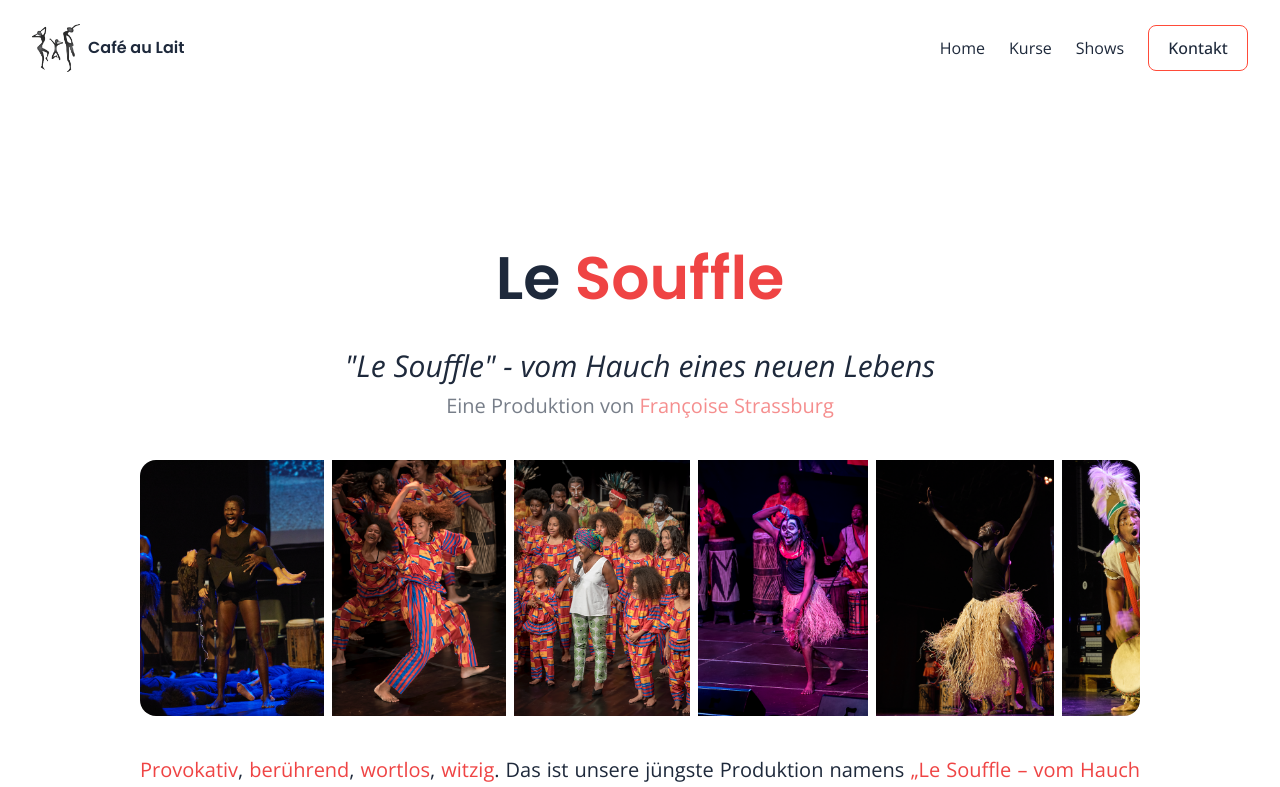
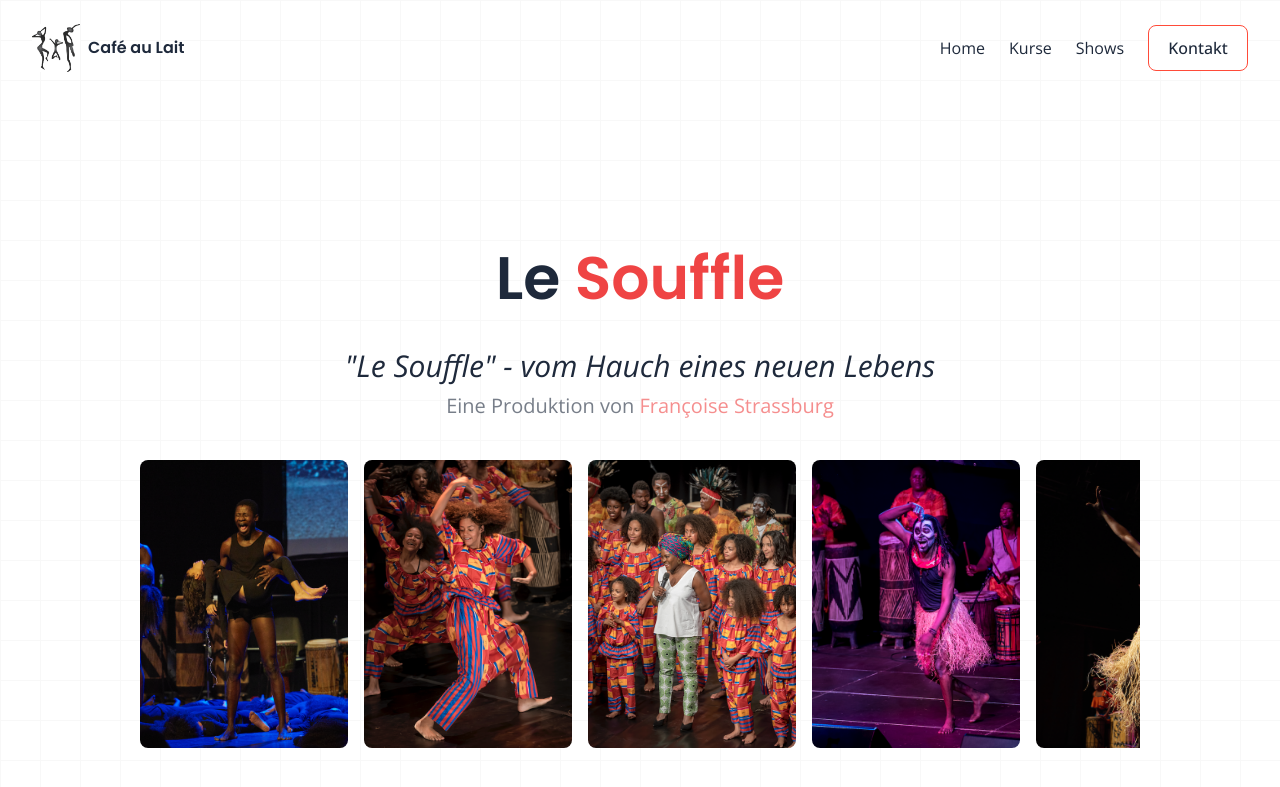
Before and after one commit to vntero/cafeaulait, a SvelteKit app: page /lesouffle in a window 1280 px wide. Shown: the top 787 px of the page. Built offline with nearby package versions, Linux system fonts and the light colour scheme.

Commit message:
removes daisyui due to safari compatibility, updates styling

```diff
--- a/package.json
+++ b/package.json
@@ -12,7 +12,6 @@
     "@sveltejs/kit": "^2.0.0",
     "@sveltejs/vite-plugin-svelte": "^3.0.0",
     "autoprefixer": "^10.4.19",
-    "daisyui": "^4.12.10",
     "globals": "^15.6.0",
     "postcss": "^8.4.38",
     "prettier": "^3.3.3",
--- a/src/routes/lesouffle/+page.svelte
+++ b/src/routes/lesouffle/+page.svelte
@@ -31,25 +31,8 @@
   <Header />
   <div class="flex flex-col gap-10 flex-1 items-center mt-16">
     <!-- LE SOUFFLE - DIFF SLIDER TITLE -->
-    <!-- <div
-      class="diff aspect-[16/2] rounded-lg max-w-[1000px] mx-auto w-full text-center"
-    >
-      <div class="diff-item-1">
-        <div
-          class="bg-gray-100 text-xl lg:text-5xl md:text-3xl sm:text-2xl text-center grid place-content-center font-black font-semibold"
-        >
-          vom Hauch eines neuen Lebens
-        </div>
-      </div>
-      <div class="diff-item-2">
-        <div
-          class="bg-black grid place-content-center text-5xl sm:text-6xl md:text-7xl text-white font-semibold"
-        >
-          Le Souffle
-        </div>
-      </div>
-      <div class="diff-resizer"></div>
-    </div> -->
+    <!-- Slider code is commented out, if you wish to keep, you can implement your own or use a simple tailwind transition. -->
+
     <div class="flex flex-col gap-2 mt-20">
       <p class="opacity-60 text-base sm:text-lg md:text-xl text-center"></p>
       <h3
@@ -73,30 +56,61 @@
       </p>
     </div>
 
-    <!-- CAROUSEL -->
-    <div class="carousel rounded-box space-x-2 h-64 max-w-[1000px]">
-      <div class="carousel-item">
-        <img src="assets/pics/ls1.png" alt="le souffle" />
+    <!-- CAROUSEL (Replaced DaisyUI Carousel with custom flex/grid layout) -->
+    <div
+      class="flex overflow-x-auto space-x-4 w-[500px] sm:w-[750px] md:sm:w-[900px] lg:sm:w-[1000px]"
+    >
+      <div class="flex-none w-52 h-72 rounded-lg bg-gray-100 overflow-hidden">
+        <img
+          src="assets/pics/ls1.png"
+          alt="le souffle"
+          class="object-cover w-full h-full"
+        />
       </div>
-      <div class="carousel-item">
-        <img src="assets/pics/ls2.png" alt="le souffle" />
+      <div class="flex-none w-52 h-72 rounded-lg bg-gray-100 overflow-hidden">
+        <img
+          src="assets/pics/ls2.png"
+          alt="le souffle"
+          class="object-cover w-full h-full"
+        />
       </div>
-      <div class="carousel-item">
-        <img src="assets/pics/ls3.png" alt="le souffle" />
+      <div class="flex-none w-52 h-72 rounded-lg bg-gray-100 overflow-hidden">
+        <img
+          src="assets/pics/ls3.png"
+          alt="le souffle"
+          class="object-cover w-full h-full"
+        />
       </div>
-      <div class="carousel-item">
-        <img src="assets/pics/ls4.png" alt="le souffle" />
+      <div class="flex-none w-52 h-72 rounded-lg bg-gray-100 overflow-hidden">
+        <img
+          src="assets/pics/ls4.png"
+          alt="le souffle"
+          class="object-cover w-full h-full"
+        />
       </div>
-      <div class="carousel-item">
-        <img src="assets/pics/ls5.png" alt="le souffle" />
+      <div class="flex-none w-52 h-72 rounded-lg bg-gray-100 overflow-hidden">
+        <img
+          src="assets/pics/ls5.png"
+          alt="le souffle"
+          class="object-cover w-full h-full"
+        />
       </div>
-      <div class="carousel-item">
-        <img src="assets/pics/ls6.png" alt="le souffle" />
+      <div class="flex-none w-52 h-72 rounded-lg bg-gray-100 overflow-hidden">
+        <img
+          src="assets/pics/ls6.png"
+          alt="le souffle"
+          class="object-cover w-full h-full"
+        />
       </div>
-      <div class="carousel-item">
-        <img src="assets/pics/ls7.png" alt="le souffle" />
+      <div class="flex-none w-52 h-72 rounded-lg bg-gray-100 overflow-hidden">
+        <img
+          src="assets/pics/ls7.png"
+          alt="le souffle"
+          class="object-cover w-full h-full"
+        />
       </div>
     </div>
+
     <!-- PRODUCTION DESCRIPTION -->
     <div class="flex flex-col gap-2">
       <p class="text-base sm:text-lg md:text-xl text-justify max-w-[1000px]">
@@ -106,14 +120,15 @@
         <span class="text-red-500">witzig</span>. Das ist unsere jüngste
         Produktion namens
         <span class="text-red-500"
-          >„Le Souffle – vom Hauch eines neuen Lebens“</span
-        >. Sie geht eine brand-aktuelle Thematik an, die
+          >„Le Souffle – vom Hauch eines neuen Lebens”</span
+        >. Sie geht eine brandaktuelle Thematik an, die
         <span class="text-red-500">polarisiert</span>. Mit diesem Stück wagt
-        sich CAL an <span class="text-red-500">sensitive Themen</span>, die den
-        Nerv der Gesellschaft treffen und spricht dabei über Migration,
-        Hoffnung, Fremdenhass, Integration, Mischlingskinder und Liebe. Das
-        Stück handelt vom Aufbruch in eine neue, hoffentlich bessere Welt, den
-        zahlreiche Migrantinnen und Migranten wagen.
+        sich CAL an
+        <span class="text-red-500">sensitive Themen</span>, die den Nerv der
+        Gesellschaft treffen und spricht dabei über Migration, Hoffnung,
+        Fremdenhass, Integration, Mischlingskinder und Liebe. Das Stück handelt
+        vom Aufbruch in eine neue, hoffentlich bessere Welt, den zahlreiche
+        Migrantinnen und Migranten wagen.
       </p>
       <p class="text-base sm:text-lg md:text-xl text-justify max-w-[1000px]">
         Die anfängliche Freude, aber auch die Gefahren und Trauer auf diesem Weg
@@ -125,20 +140,6 @@
         ihren Horizont erweitern wollen.
       </p>
     </div>
-
-    <!-- PAST SHOWS
-    <div
-      class="max-w-[1000px] mx-auto w-full text-center bg-[#FFF1DB] p-6 rounded-lg shadow-lg"
-    >
-      <h3 class="text-4xl font-semibold mb-6">Frühere Shows:</h3>
-      <ul class="list-disc list-inside text-left mx-auto max-w-lg">
-        {#each shows as show}
-          <li class="mb-4">
-            <span class="font-semibold">{show.date}</span> @ {show.location}
-          </li>
-        {/each}
-      </ul>
-    </div> -->
   </div>
 </SectionWrapper>
 <Footer />
--- a/src/routes/produktionen/+page.svelte
+++ b/src/routes/produktionen/+page.svelte
@@ -7,7 +7,6 @@
 <SectionWrapper>
   <Header />
   <div class="flex flex-col gap-2 mt-20">
-    <p class="opacity-60 text-base sm:text-lg md:text-xl text-center"></p>
     <h3
       class="text-4xl sm:text-5xl md:text-6xl max-w-[1000px] mx-auto w-full font-semibold text-center"
     >
@@ -18,59 +17,78 @@
     <!-- Container for horizontal card layout -->
     <div class="flex flex-wrap justify-center gap-10">
       <!-- Card 1 -->
-      <div class="card w-96 shadow-xl">
-        <figure>
-          <img src="assets/pics/revolution.png" alt="R'Evolution" />
-        </figure>
-        <div class="card-body">
-          <h2 class="card-title">
+      <div
+        class="max-w-sm bg-white border border-gray-200 rounded-lg shadow-md hover:shadow-xl transition-shadow duration-300 overflow-hidden"
+      >
+        <img
+          src="assets/pics/revolution.png"
+          alt="R'Evolution"
+          class="w-full h-48 object-cover"
+        />
+        <div class="p-6">
+          <h2 class="text-2xl font-semibold mb-2">
             R'Evolution
-            <div class="badge badge-secondary">COMING SOON</div>
+            <span
+              class="text-sm text-white bg-rose-400 px-2 py-1 rounded-full ml-2"
+            >
+              COMING SOON
+            </span>
           </h2>
-          <p>
-          Begleitet von einem Chor und emotionalen Tanzeinlagen, erzählt dieses Stück
-          die Geschichte von Frauen und ihrem Weg durch gesellschaftliche und persönliche Hürden.
-          Lass dich berühren und inspirieren und erlebe eine Aufführung, die bewegt und Debatten anstößt          </p>
+          <p class="text-gray-700 mb-4">
+            Begleitet von einem Chor und emotionalen Tanzeinlagen, erzählt
+            dieses Stück die Geschichte von Frauen und ihrem Weg durch
+            gesellschaftliche und persönliche Hürden. Lass dich berühren und
+            inspirieren und erlebe eine Aufführung, die bewegt und Debatten
+            anstößt.
+          </p>
         </div>
       </div>
 
       <!-- Card 2 -->
-      <div class="card w-96 shadow-xl">
-        <figure>
-          <img src="assets/pics/lesouffle.png" alt="Le Souffle" />
-        </figure>
-        <div class="card-body">
-          <h2 class="card-title">Le Souffle - 2018</h2>
-          <p>
-            Provokativ, berührend, wortlos, witzig. Das ist die Produktion namens
-            „Le Souffle – vom Hauch eines neuen Lebens“. Sie geht eine brandaktuelle Thematik an,
-            die bewegt und den Nerv der Gesellschaft trifft. Das Stück handelt vom Aufbruch
-            in eine neue, hoffentlich bessere Welt, den zahlreiche Migrantinnen und Migranten wagen.
+      <div
+        class="max-w-sm bg-white border border-gray-200 rounded-lg shadow-md hover:shadow-xl transition-shadow duration-300 overflow-hidden"
+      >
+        <img
+          src="assets/pics/lesouffle.png"
+          alt="Le Souffle"
+          class="w-full h-48 object-cover"
+        />
+        <div class="p-6">
+          <h2 class="text-2xl font-semibold mb-2">Le Souffle - 2018</h2>
+          <p class="text-gray-700 mb-4">
+            Provokativ, berührend, wortlos, witzig. Das ist die Produktion
+            namens „Le Souffle – vom Hauch eines neuen Lebens“. Sie geht eine
+            brandaktuelle Thematik an, die bewegt und den Nerv der Gesellschaft
+            trifft. Das Stück handelt vom Aufbruch in eine neue, hoffentlich
+            bessere Welt, den zahlreiche Migrantinnen und Migranten wagen.
           </p>
-          <div class="card-actions justify-end mt-3">
-            <a href="/lesouffle"
-              >
-              <button class="specialBtnDark">Mehr erfahren</button></a>
-          </div>
+          <a
+            href="/lesouffle"
+            class="inline-block text-white bg-red-500 px-4 py-2 rounded-lg hover:bg-red-600 transition-colors"
+          >
+            Mehr erfahren
+          </a>
         </div>
       </div>
 
       <!-- Card 3 -->
-      <div class="card w-96 shadow-xl">
-        <figure>
-          <img src="assets/pics/queenleoni.png" alt="Queen Leoni" />
-        </figure>
-        <div class="card-body">
-          <h2 class="card-title">Diverse Produktionen - Seit 2004</h2>
-          <p>
+      <div
+        class="max-w-sm bg-white border border-gray-200 rounded-lg shadow-md hover:shadow-xl transition-shadow duration-300 overflow-hidden"
+      >
+        <img
+          src="assets/pics/queenleoni.png"
+          alt="Queen Leoni"
+          class="w-full h-48 object-cover"
+        />
+        <div class="p-6">
+          <h2 class="text-2xl font-semibold mb-2">
+            Diverse Produktionen - Seit 2004
+          </h2>
+          <p class="text-gray-700 mb-4">
             Café au Lait erarbeitet bereits seit seinem Bestehen Showeinlagen.
-            Seit 2011 kommen Musical-Märchen wie etwa "Zango" und 2015 "Queen Leonie" dazu.
+            Seit 2011 kommen Musical-Märchen wie etwa "Zango" und 2015 "Queen
+            Leonie" dazu.
           </p>
-          <!-- <div class="card-actions justify-end mt-3">
-            <a href="/queenleoni"
-              ><button class="specialBtnDark">Mehr erfahren</button></a
-            >
-          </div> -->
         </div>
       </div>
     </div>
--- a/src/routes/queenleoni/+page.svelte
+++ /dev/null
@@ -1,12 +0,0 @@
-<div class="flex flex-col gap-2 mt-20">
-  <p class="opacity-60 text-base sm:text-lg md:text-xl text-center"></p>
-  <h3
-    class="text-4xl sm:text-5xl md:text-6xl max-w-[1000px] mx-auto w-full font-semibold text-center"
-  >
-    Diese Seite ist im <span class="text-red-500">Aufbau</span>...
-  </h3>
-
-  <div class="card-actions justify-center mt-3">
-    <a href="/produktionen"><button class="specialBtn">Zurück</button></a>
-  </div>
-</div>
--- a/tailwind.config.js
+++ b/tailwind.config.js
@@ -5,5 +5,5 @@ export default {
   theme: {
     extend: {},
   },
-  plugins: [daisyui],
+  plugins: [],
 }
```
Also changed, not shown: 1 other file (tests, documents, lock files or other folders).
